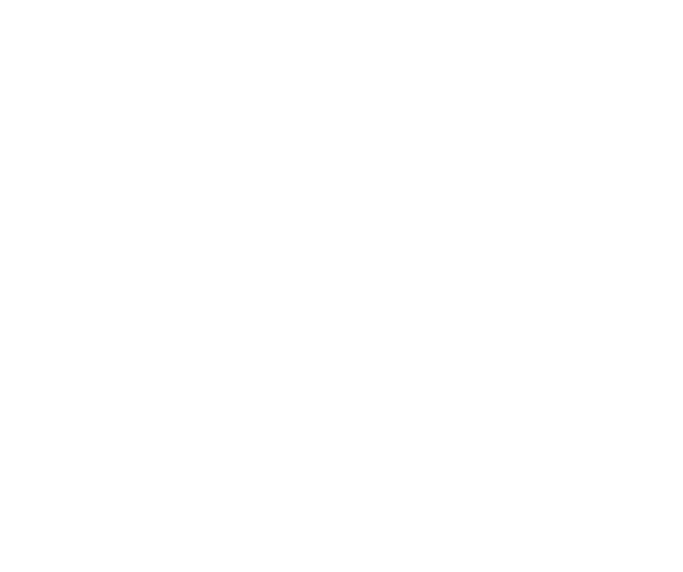
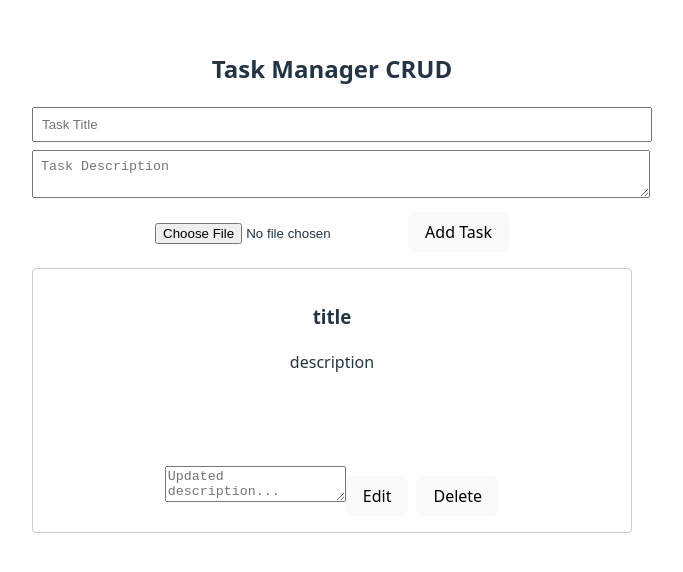
Before and after one commit to vikasthakur897/superbase-dev, a React (Vite) app: page / in a window 1280 px wide. Shown: the part 110-682 px from the top of the page, without its empty margins (308-991 px from the left). Built offline with nearby package versions, Linux system fonts and the light colour scheme.

Commit message:
add task manager CRUD UI

```diff
--- a/src/App.tsx
+++ b/src/App.tsx
@@ -1,12 +1,75 @@
 
+import { useState } from 'react'
 import './App.css'
 
 function App() {
 
+  const [task , setTask] = useState({ title: '', description: '', image: null })
+
   return (
-    <>
+      <div style={{ maxWidth: "600px", margin: "0 auto", padding: "1rem" }}>
+      <h2>Task Manager CRUD</h2>
 
-    </>
+      {/* Form to add a new task */}
+      <form  style={{ marginBottom: "1rem" }}>
+        <input
+          type="text"
+          placeholder="Task Title"
+
+          style={{ width: "100%", marginBottom: "0.5rem", padding: "0.5rem" }}
+        />
+        <textarea
+          placeholder="Task Description"
+
+          style={{ width: "100%", marginBottom: "0.5rem", padding: "0.5rem" }}
+        />
+
+        <input type="file" accept="image/*"  />
+
+        <button type="submit" style={{ padding: "0.5rem 1rem" }}>
+          Add Task
+        </button>
+      </form>
+
+      {/* List of Tasks */}
+      <ul style={{ listStyle: "none", padding: 0 }}>
+
+          <li
+
+            style={{
+              border: "1px solid #ccc",
+              borderRadius: "4px",
+              padding: "1rem",
+              marginBottom: "0.5rem",
+            }}
+          >
+            <div>
+              <h3>title</h3>
+              <p>description</p>
+              <img src='' style={{ height: 70 }} />
+              <div>
+                <textarea
+                  placeholder="Updated description..."
+                  onChange={() => {}}
+                />
+                <button
+                  style={{ padding: "0.5rem 1rem", marginRight: "0.5rem" }}
+                  onClick={() => {}}
+                >
+                  Edit
+                </button>
+                <button
+                  style={{ padding: "0.5rem 1rem" }}
+                  onClick={() => {}}
+                >
+                  Delete
+                </button>
+              </div>
+            </div>
+          </li>
+
+      </ul>
+    </div>
   )
 }
 
```
